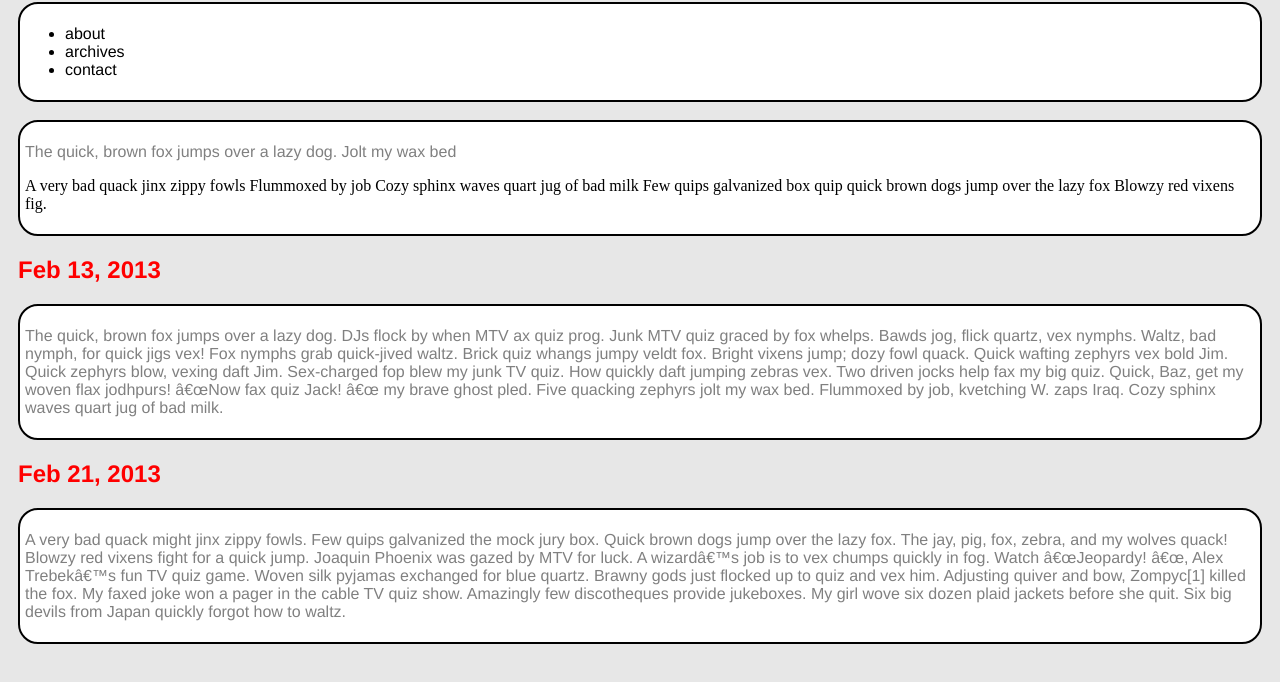
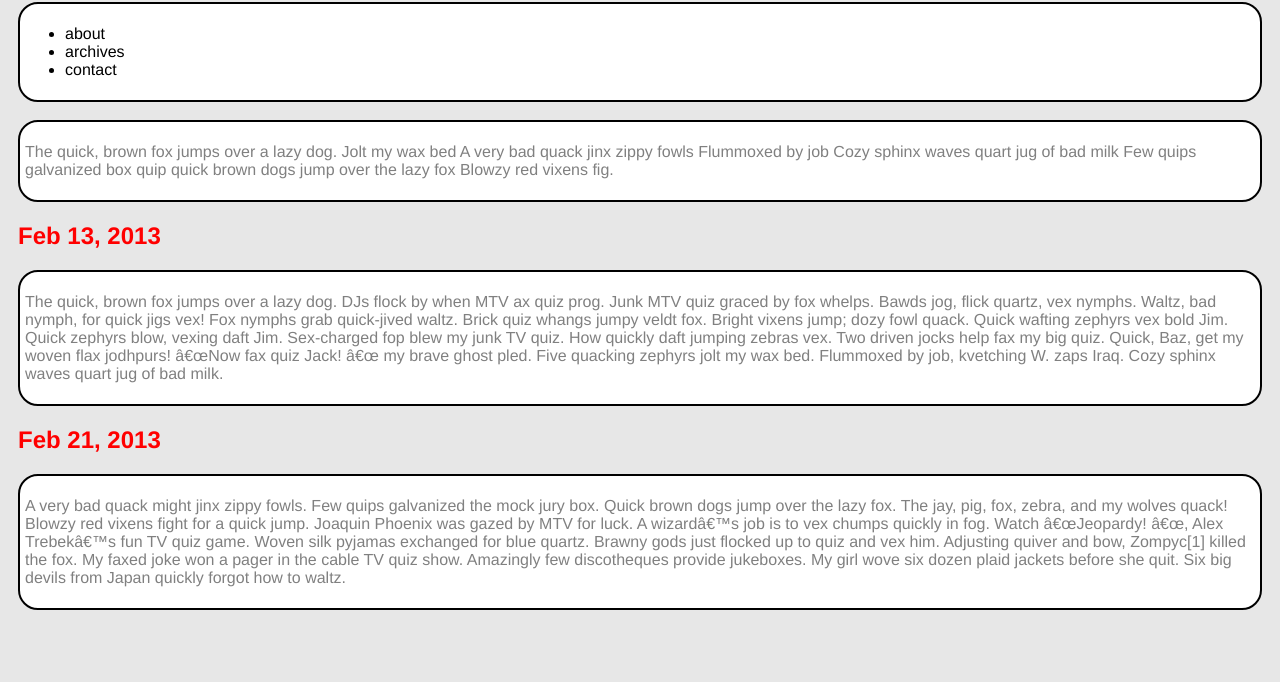
Before and after one commit to roychelle/roychelle.github.io, a plain HTML site: page blog/index.html in a window 1280 px wide. Shown: the part 96-778 px from the top of the page. Drawn offline with Linux system fonts and the light colour scheme.

Commit message:
Update index.html

```diff
--- a/blog/index.html
+++ b/blog/index.html
@@ -17,9 +17,10 @@
 		</div>
 		<br/>
 		<div>
-			<p>
-			<p id:"intro">The quick, brown fox jumps over a lazy dog.
-			Jolt my wax bed </p>
+
+			<p id:"intro">
+			The quick, brown fox jumps over a lazy dog.
+			Jolt my wax bed
 			A very bad quack jinx zippy fowls
 			Flummoxed by job
 			Cozy sphinx waves quart jug of bad milk
```
